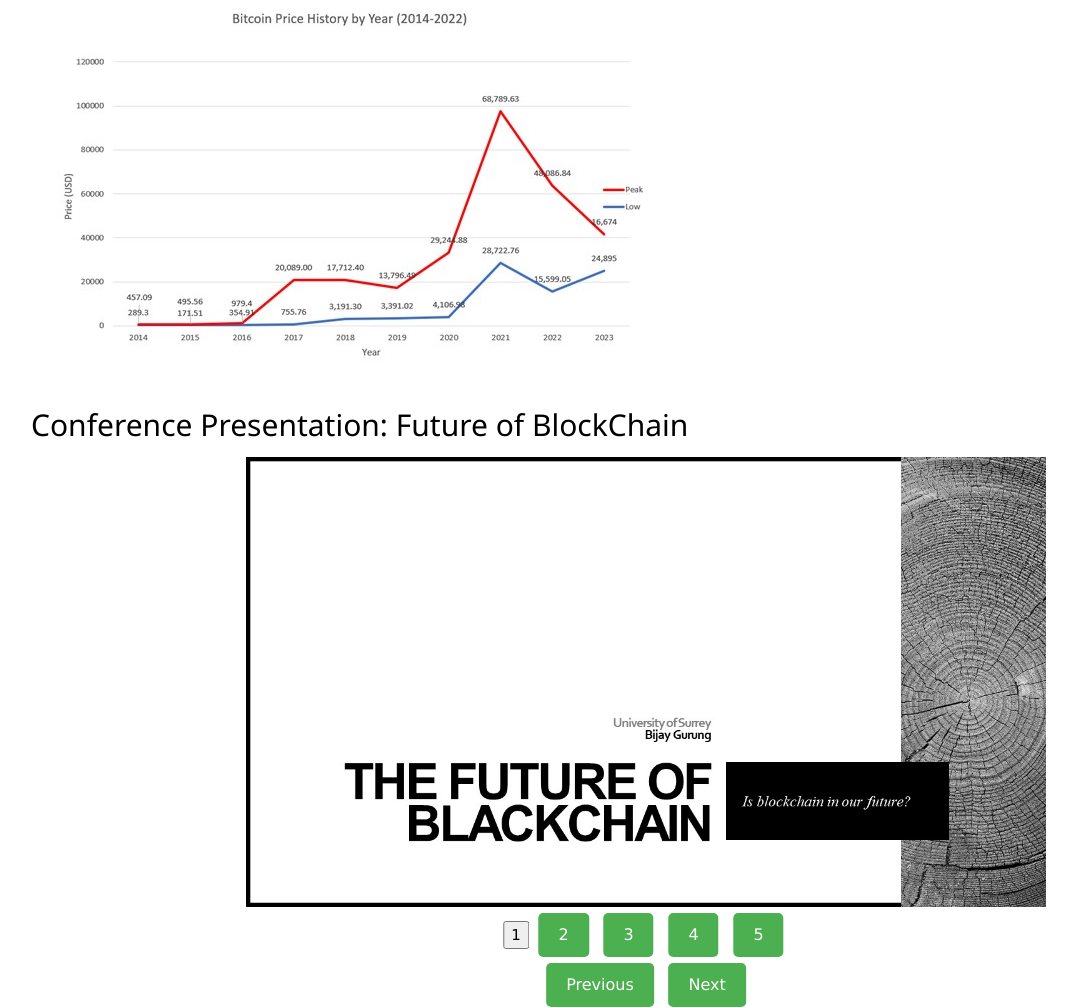
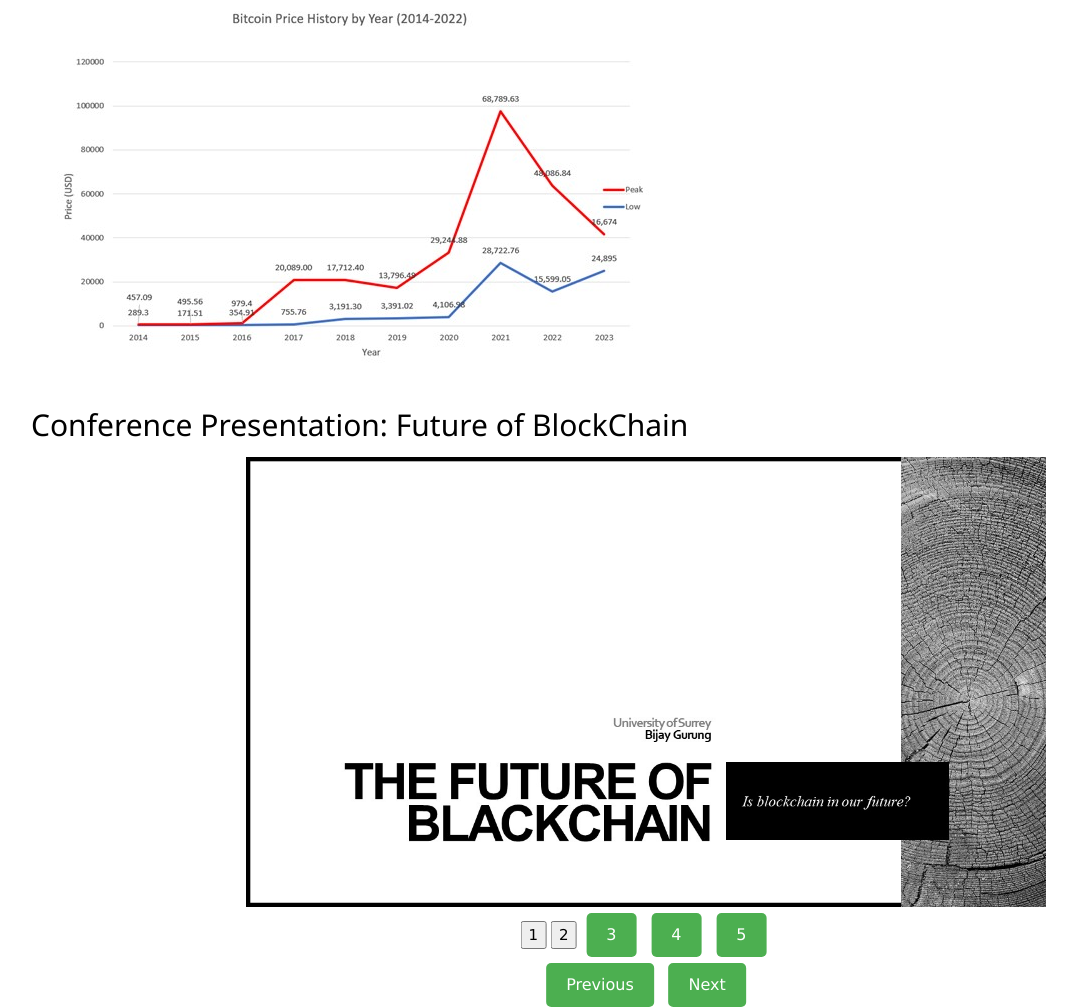
Before and after one commit to FEPSFY6845340/FY6845340, a plain HTML site: page index.html in a window 1280 px wide. Shown: the part 4462-5469 px from the top of the page, without its empty margins (19-1096 px from the left). Drawn offline with nearby package versions, Linux system fonts and the light colour scheme.

Commit message:
Update index.html

```diff
--- a/index.html
+++ b/index.html
@@ -269,7 +269,7 @@ source: https://www.sofi.com/learn/content/bitcoin-price-history/, https://finan
 
       <div class="slide-number-container">
         <button onclick="showSlideNumber(1)">1</button>
-        <button class = "button" onclick="showSlideNumber(2)">2</button>
+        <button onclick="showSlideNumber(2)">2</button>
         <button class = "button" onclick="showSlideNumber(3)">3</button>
         <button class = "button" onclick="showSlideNumber(4)">4</button>
         <button class = "button" onclick="showSlideNumber(5)">5</button>
```
